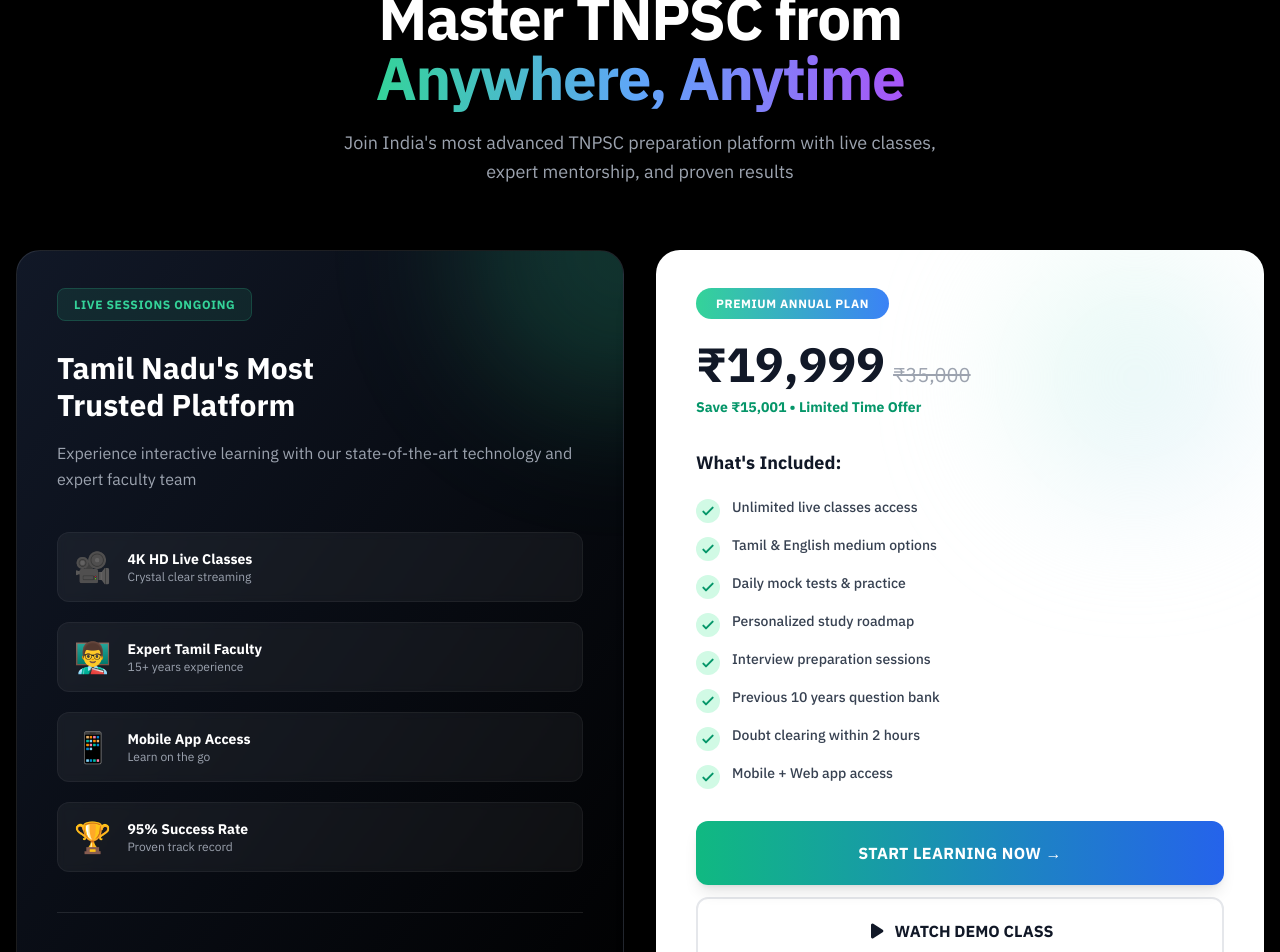
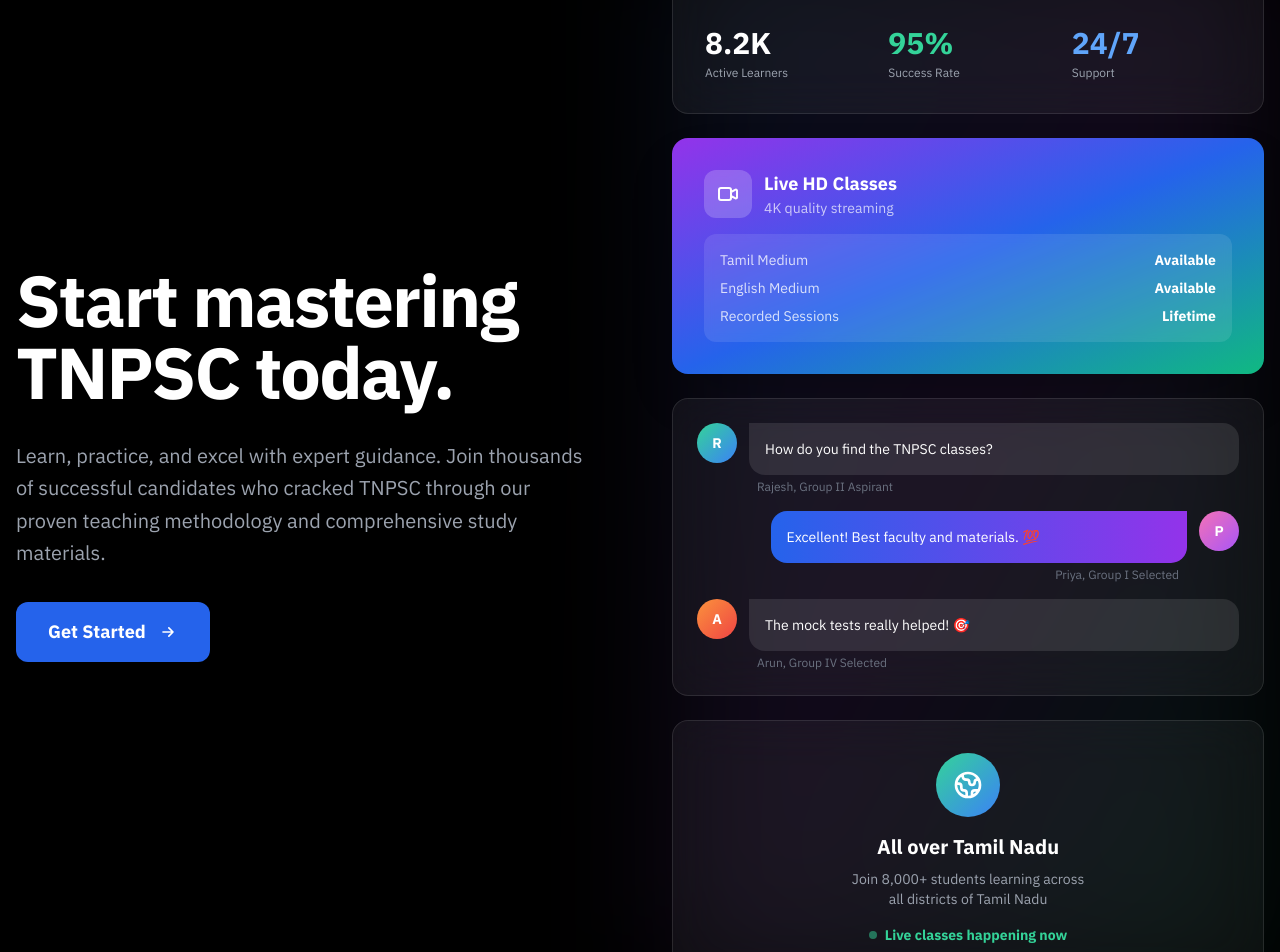
Before and after one commit to Dharshaneshwaran/Bloomes-IAS-Academy, a Next.js app: page / in a window 1280 px wide. Shown: the part 4800-5752 px from the top of the page. Built offline with nearby package versions, Linux system fonts and the light colour scheme; a web font is replaced by a local one.

Commit message:
Redesign with left-right structure: Large heading with CTA on left, stacked visual cards on right (stats, gradient feature card, chat testimonials, globe reach card) matching reference layout

```diff
--- a/src/components/modules/OnlineClasses.tsx
+++ b/src/components/modules/OnlineClasses.tsx
@@ -4,205 +4,175 @@ import React from 'react';
 
 export default function OnlineClasses() {
   return (
-    <section className="py-20 bg-black relative overflow-hidden">
+    <section className="py-24 bg-black relative overflow-hidden">
       <div className="container mx-auto px-4">
-        {/* Header */}
-        <div className="text-center mb-16">
-          <div className="inline-block bg-gradient-to-r from-emerald-400 to-blue-500 text-black px-6 py-2 rounded-full text-xs font-black tracking-widest mb-6">
-            PREMIUM LEARNING
+        <div className="max-w-7xl mx-auto">
+          <div className="grid grid-cols-1 lg:grid-cols-2 gap-16 items-center">
+
+            {/* LEFT SECTION - Text & CTA */}
+            <div className="space-y-8">
+              {/* Main Heading */}
+              <h2 className="text-5xl md:text-6xl lg:text-7xl font-black text-white leading-tight tracking-tight">
+                Start mastering
+                <br />
+                TNPSC today.
+              </h2>
+
+              {/* Description */}
+              <p className="text-xl text-gray-400 leading-relaxed max-w-xl">
+                Learn, practice, and excel with expert guidance. Join thousands of successful candidates who cracked TNPSC through our proven teaching methodology and comprehensive study materials.
+              </p>
+
+              {/* CTA Button */}
+              <div>
+                <button className="group bg-blue-600 hover:bg-blue-700 text-white font-bold px-8 py-4 rounded-xl text-lg flex items-center gap-3 transition-all duration-200 shadow-lg hover:shadow-xl hover:scale-105">
+                  <span>Get Started</span>
+                  <svg
+                    className="w-5 h-5 group-hover:translate-x-1 transition-transform"
+                    fill="none"
+                    viewBox="0 0 24 24"
+                    stroke="currentColor"
+                  >
+                    <path strokeLinecap="round" strokeLinejoin="round" strokeWidth={2} d="M13 7l5 5m0 0l-5 5m5-5H6" />
+                  </svg>
+                </button>
               </div>
-          <h2 className="text-5xl md:text-6xl font-black text-white mb-5 tracking-tight leading-tight">
-            Master TNPSC from
-            <br />
-            <span className="bg-gradient-to-r from-emerald-400 via-blue-400 to-purple-500 bg-clip-text text-transparent">
-              Anywhere, Anytime
-            </span>
-          </h2>
-          <p className="text-gray-400 text-lg max-w-3xl mx-auto leading-relaxed">
-            Join India's most advanced TNPSC preparation platform with live classes,
-            <br />
-            expert mentorship, and proven results
-          </p>
             </div>
 
-        {/* Main Card - New Design */}
-        <div className="max-w-7xl mx-auto">
-          <div className="grid grid-cols-1 lg:grid-cols-2 gap-8">
+            {/* RIGHT SECTION - Visual Cards */}
+            <div className="relative">
+              {/* Background decorative elements */}
+              <div className="absolute inset-0 bg-gradient-to-br from-blue-500/10 via-purple-500/10 to-emerald-500/10 rounded-3xl blur-3xl"></div>
 
-            {/* LEFT CARD - Feature Highlights */}
-            <div className="bg-gradient-to-br from-gray-900 to-black border border-white/10 rounded-3xl p-10 relative overflow-hidden group hover:border-emerald-400/50 transition-all duration-300">
-              {/* Animated gradient background */}
-              <div className="absolute inset-0 bg-gradient-to-br from-emerald-500/10 via-blue-500/5 to-transparent opacity-0 group-hover:opacity-100 transition-opacity duration-500"></div>
+              {/* Main Card Stack */}
+              <div className="relative space-y-6">
 
-              {/* Glow effect */}
-              <div className="absolute -top-40 -right-40 w-80 h-80 bg-emerald-400/20 rounded-full blur-3xl"></div>
-
-              <div className="relative z-10">
-                {/* Badge */}
-                <div className="mb-8">
-                  <span className="bg-emerald-400/10 text-emerald-400 px-4 py-2 rounded-lg text-xs font-bold tracking-wider border border-emerald-400/20">
-                    LIVE SESSIONS ONGOING
-                  </span>
+                {/* Card 1 - Stats Overview */}
+                <div className="bg-white/5 backdrop-blur-xl border border-white/10 rounded-2xl p-8 transform hover:scale-105 transition-all duration-300">
+                  <div className="flex items-center justify-between mb-6">
+                    <span className="text-emerald-400 font-bold text-sm tracking-wider">LIVE STATISTICS</span>
+                    <div className="flex items-center gap-2">
+                      <div className="w-2 h-2 bg-emerald-400 rounded-full animate-pulse"></div>
+                      <span className="text-gray-400 text-xs">Updated Now</span>
+                    </div>
                   </div>
 
-                {/* Title */}
-                <h3 className="text-white text-3xl font-black mb-4 leading-tight">
-                  Tamil Nadu's Most
-                  <br />
-                  Trusted Platform
-                </h3>
-                <p className="text-gray-400 text-base mb-10 leading-relaxed">
-                  Experience interactive learning with our state-of-the-art
-                  technology and expert faculty team
-                </p>
-
-                {/* Key Features with Icons */}
-                <div className="space-y-5 mb-10">
-                  {[
-                    {
-                      icon: '🎥',
-                      title: '4K HD Live Classes',
-                      desc: 'Crystal clear streaming'
-                    },
-                    {
-                      icon: '👨‍🏫',
-                      title: 'Expert Tamil Faculty',
-                      desc: '15+ years experience'
-                    },
-                    {
-                      icon: '📱',
-                      title: 'Mobile App Access',
-                      desc: 'Learn on the go'
-                    },
-                    {
-                      icon: '🏆',
-                      title: '95% Success Rate',
-                      desc: 'Proven track record'
-                    }
-                  ].map((feature, i) => (
-                    <div key={i} className="flex items-center gap-4 bg-white/5 backdrop-blur-sm rounded-xl p-4 hover:bg-white/10 transition-all duration-200 border border-white/5">
-                      <div className="text-3xl">{feature.icon}</div>
+                  <div className="grid grid-cols-3 gap-6">
                     <div>
-                        <h5 className="text-white font-bold text-sm">{feature.title}</h5>
-                        <p className="text-gray-400 text-xs">{feature.desc}</p>
+                      <div className="text-3xl font-black text-white mb-1">8.2K</div>
+                      <div className="text-gray-400 text-xs">Active Learners</div>
+                    </div>
+                    <div>
+                      <div className="text-3xl font-black text-emerald-400 mb-1">95%</div>
+                      <div className="text-gray-400 text-xs">Success Rate</div>
+                    </div>
+                    <div>
+                      <div className="text-3xl font-black text-blue-400 mb-1">24/7</div>
+                      <div className="text-gray-400 text-xs">Support</div>
                     </div>
                   </div>
-                  ))}
                 </div>
 
-                {/* Stats Row */}
-                <div className="grid grid-cols-3 gap-4 pt-8 border-t border-white/10">
-                  <div>
-                    <div className="text-emerald-400 text-2xl font-black">8K+</div>
-                    <div className="text-gray-500 text-xs font-medium">Active Students</div>
+                {/* Card 2 - Feature Card with Gradient */}
+                <div className="bg-gradient-to-br from-purple-600 via-blue-600 to-emerald-500 rounded-2xl p-8 transform hover:scale-105 transition-all duration-300 shadow-2xl">
+                  <div className="space-y-4">
+                    <div className="flex items-center gap-3">
+                      <div className="w-12 h-12 bg-white/20 backdrop-blur-sm rounded-xl flex items-center justify-center">
+                        <svg className="w-6 h-6 text-white" fill="none" viewBox="0 0 24 24" stroke="currentColor">
+                          <path strokeLinecap="round" strokeLinejoin="round" strokeWidth={2} d="M15 10l4.553-2.276A1 1 0 0121 8.618v6.764a1 1 0 01-1.447.894L15 14M5 18h8a2 2 0 002-2V8a2 2 0 00-2-2H5a2 2 0 00-2 2v8a2 2 0 002 2z" />
+                        </svg>
                       </div>
                       <div>
-                    <div className="text-blue-400 text-2xl font-black">500+</div>
-                    <div className="text-gray-500 text-xs font-medium">Selections</div>
+                        <h4 className="text-white font-black text-lg">Live HD Classes</h4>
+                        <p className="text-white/70 text-sm">4K quality streaming</p>
                       </div>
-                  <div>
-                    <div className="text-purple-400 text-2xl font-black">24/7</div>
-                    <div className="text-gray-500 text-xs font-medium">Support</div>
+                    </div>
+
+                    <div className="bg-white/10 backdrop-blur-sm rounded-xl p-4 space-y-2">
+                      <div className="flex items-center justify-between text-sm">
+                        <span className="text-white/80">Tamil Medium</span>
+                        <span className="text-white font-bold">Available</span>
+                      </div>
+                      <div className="flex items-center justify-between text-sm">
+                        <span className="text-white/80">English Medium</span>
+                        <span className="text-white font-bold">Available</span>
+                      </div>
+                      <div className="flex items-center justify-between text-sm">
+                        <span className="text-white/80">Recorded Sessions</span>
+                        <span className="text-white font-bold">Lifetime</span>
                       </div>
                     </div>
                   </div>
                 </div>
 
-            {/* RIGHT CARD - Pricing/Enrollment */}
-            <div className="bg-white rounded-3xl p-10 relative overflow-hidden shadow-2xl">
-              {/* Decorative elements */}
-              <div className="absolute top-0 right-0 w-64 h-64 bg-gradient-to-br from-emerald-100 to-blue-100 rounded-full blur-3xl opacity-50"></div>
-
-              <div className="relative z-10">
-                {/* Plan Badge */}
-                <div className="mb-6">
-                  <span className="bg-gradient-to-r from-emerald-400 to-blue-500 text-white px-5 py-2 rounded-full text-xs font-black tracking-wider">
-                    PREMIUM ANNUAL PLAN
-                  </span>
+                {/* Card 3 - Chat/Testimonial Style */}
+                <div className="bg-white/5 backdrop-blur-xl border border-white/10 rounded-2xl p-6 transform hover:scale-105 transition-all duration-300">
+                  <div className="space-y-4">
+                    {/* Chat bubble 1 */}
+                    <div className="flex items-start gap-3">
+                      <div className="w-10 h-10 bg-gradient-to-br from-emerald-400 to-blue-500 rounded-full flex items-center justify-center flex-shrink-0">
+                        <span className="text-white font-bold text-sm">R</span>
                       </div>
-
-                {/* Price */}
-                <div className="mb-8">
-                  <div className="flex items-baseline gap-2 mb-2">
-                    <span className="text-5xl font-black text-gray-900">₹19,999</span>
-                    <span className="text-gray-400 line-through text-xl">₹35,000</span>
+                      <div className="flex-1">
+                        <div className="bg-white/10 rounded-2xl rounded-tl-none p-4">
+                          <p className="text-white text-sm">How do you find the TNPSC classes?</p>
                         </div>
-                  <p className="text-emerald-600 font-bold text-sm">Save ₹15,001 • Limited Time Offer</p>
-                </div>
-
-                {/* What's Included */}
-                <div className="mb-8">
-                  <h4 className="text-gray-900 font-black text-lg mb-5">What's Included:</h4>
-                  <div className="space-y-3">
-                    {[
-                      'Unlimited live classes access',
-                      'Tamil & English medium options',
-                      'Daily mock tests & practice',
-                      'Personalized study roadmap',
-                      'Interview preparation sessions',
-                      'Previous 10 years question bank',
-                      'Doubt clearing within 2 hours',
-                      'Mobile + Web app access'
-                    ].map((item, i) => (
-                      <div key={i} className="flex items-start gap-3">
-                        <div className="w-6 h-6 bg-emerald-100 rounded-full flex items-center justify-center flex-shrink-0 mt-0.5">
-                          <svg className="w-4 h-4 text-emerald-600" fill="none" viewBox="0 0 24 24" stroke="currentColor">
-                            <path strokeLinecap="round" strokeLinejoin="round" strokeWidth={3} d="M5 13l4 4L19 7" />
-                          </svg>
-                        </div>
-                        <span className="text-gray-700 text-sm font-medium">{item}</span>
-                      </div>
-                    ))}
+                        <p className="text-gray-500 text-xs mt-1 ml-2">Rajesh, Group II Aspirant</p>
                       </div>
                     </div>
 
-                {/* CTA Buttons */}
-                <div className="space-y-3">
-                  <button className="w-full bg-gradient-to-r from-emerald-500 to-blue-600 text-white font-black py-5 px-6 text-base tracking-wide rounded-xl hover:from-emerald-600 hover:to-blue-700 transition-all duration-200 shadow-lg hover:shadow-xl hover:scale-105 transform">
-                    START LEARNING NOW →
-                  </button>
-                  <button className="w-full border-2 border-gray-200 text-gray-900 font-bold py-5 px-6 rounded-xl hover:border-gray-900 hover:bg-gray-50 transition-all duration-200 flex items-center justify-center gap-2">
-                    <svg className="w-5 h-5" fill="currentColor" viewBox="0 0 20 20">
-                      <path d="M6.3 2.841A1.5 1.5 0 004 4.11V15.89a1.5 1.5 0 002.3 1.269l9.344-5.89a1.5 1.5 0 000-2.538L6.3 2.84z"/>
-                    </svg>
-                    <span>WATCH DEMO CLASS</span>
-                  </button>
+                    {/* Chat bubble 2 */}
+                    <div className="flex items-start gap-3 justify-end">
+                      <div className="flex-1">
+                        <div className="bg-gradient-to-r from-blue-600 to-purple-600 rounded-2xl rounded-tr-none p-4 ml-auto max-w-[85%]">
+                          <p className="text-white text-sm">Excellent! Best faculty and materials. 💯</p>
+                        </div>
+                        <p className="text-gray-500 text-xs mt-1 mr-2 text-right">Priya, Group I Selected</p>
+                      </div>
+                      <div className="w-10 h-10 bg-gradient-to-br from-pink-400 to-purple-500 rounded-full flex items-center justify-center flex-shrink-0">
+                        <span className="text-white font-bold text-sm">P</span>
+                      </div>
                     </div>
 
-                {/* Trust Badge */}
-                <div className="mt-6 pt-6 border-t border-gray-200 flex items-center justify-center gap-2 text-gray-500 text-xs">
-                  <svg className="w-4 h-4 text-emerald-600" fill="currentColor" viewBox="0 0 20 20">
-                    <path fillRule="evenodd" d="M2.166 4.999A11.954 11.954 0 0010 1.944 11.954 11.954 0 0017.834 5c.11.65.166 1.32.166 2.001 0 5.225-3.34 9.67-8 11.317C5.34 16.67 2 12.225 2 7c0-.682.057-1.35.166-2.001zm11.541 3.708a1 1 0 00-1.414-1.414L9 10.586 7.707 9.293a1 1 0 00-1.414 1.414l2 2a1 1 0 001.414 0l4-4z" clipRule="evenodd" />
-                  </svg>
-                  <span className="font-medium">100% Money Back Guarantee • 7 Days Trial</span>
+                    {/* Chat bubble 3 */}
+                    <div className="flex items-start gap-3">
+                      <div className="w-10 h-10 bg-gradient-to-br from-orange-400 to-red-500 rounded-full flex items-center justify-center flex-shrink-0">
+                        <span className="text-white font-bold text-sm">A</span>
                       </div>
+                      <div className="flex-1">
+                        <div className="bg-white/10 rounded-2xl rounded-tl-none p-4">
+                          <p className="text-white text-sm">The mock tests really helped! 🎯</p>
+                        </div>
+                        <p className="text-gray-500 text-xs mt-1 ml-2">Arun, Group IV Selected</p>
                       </div>
                     </div>
                   </div>
                 </div>
 
-        {/* Bottom Info Banner */}
-        <div className="max-w-7xl mx-auto mt-12 bg-gradient-to-r from-emerald-500/10 via-blue-500/10 to-purple-500/10 border border-white/10 rounded-2xl p-6">
-          <div className="flex flex-col md:flex-row items-center justify-between gap-4">
-            <div className="flex items-center gap-3">
-              <div className="w-12 h-12 bg-emerald-400 rounded-full flex items-center justify-center">
-                <svg className="w-6 h-6 text-black" fill="none" viewBox="0 0 24 24" stroke="currentColor">
-                  <path strokeLinecap="round" strokeLinejoin="round" strokeWidth={2} d="M13 10V3L4 14h7v7l9-11h-7z" />
+                {/* Card 4 - Globe/Reach Card */}
+                <div className="bg-white/5 backdrop-blur-xl border border-white/10 rounded-2xl p-8 text-center transform hover:scale-105 transition-all duration-300">
+                  <div className="mb-4">
+                    <div className="w-16 h-16 bg-gradient-to-br from-emerald-400 to-blue-500 rounded-full mx-auto flex items-center justify-center mb-4">
+                      <svg className="w-8 h-8 text-white" fill="none" viewBox="0 0 24 24" stroke="currentColor">
+                        <path strokeLinecap="round" strokeLinejoin="round" strokeWidth={2} d="M3.055 11H5a2 2 0 012 2v1a2 2 0 002 2 2 2 0 012 2v2.945M8 3.935V5.5A2.5 2.5 0 0010.5 8h.5a2 2 0 012 2 2 2 0 104 0 2 2 0 012-2h1.064M15 20.488V18a2 2 0 012-2h3.064M21 12a9 9 0 11-18 0 9 9 0 0118 0z" />
                       </svg>
                     </div>
-              <div>
-                <p className="text-white font-bold">Limited Time Offer!</p>
-                <p className="text-gray-400 text-sm">Only 23 seats remaining this batch</p>
+                    <h4 className="text-white font-black text-xl mb-2">All over Tamil Nadu</h4>
+                    <p className="text-gray-400 text-sm">
+                      Join 8,000+ students learning across
+                      <br />
+                      all districts of Tamil Nadu
+                    </p>
+                  </div>
+                  <div className="flex items-center justify-center gap-2 text-emerald-400 text-sm font-bold">
+                    <div className="w-2 h-2 bg-emerald-400 rounded-full animate-pulse"></div>
+                    <span>Live classes happening now</span>
                   </div>
                 </div>
-            <div className="flex items-center gap-4">
-              <a href="tel:9003190030" className="text-emerald-400 hover:text-emerald-300 font-bold flex items-center gap-2">
-                <svg className="w-5 h-5" fill="none" viewBox="0 0 24 24" stroke="currentColor">
-                  <path strokeLinecap="round" strokeLinejoin="round" strokeWidth={2} d="M3 5a2 2 0 012-2h3.28a1 1 0 01.948.684l1.498 4.493a1 1 0 01-.502 1.21l-2.257 1.13a11.042 11.042 0 005.516 5.516l1.13-2.257a1 1 0 011.21-.502l4.493 1.498a1 1 0 01.684.949V19a2 2 0 01-2 2h-1C9.716 21 3 14.284 3 6V5z" />
-                </svg>
-                <span>Call: 90031 90030</span>
-              </a>
+
               </div>
+            </div>
+
           </div>
         </div>
       </div>
```
Lines whose indentation alone changed are shown as unchanged.
